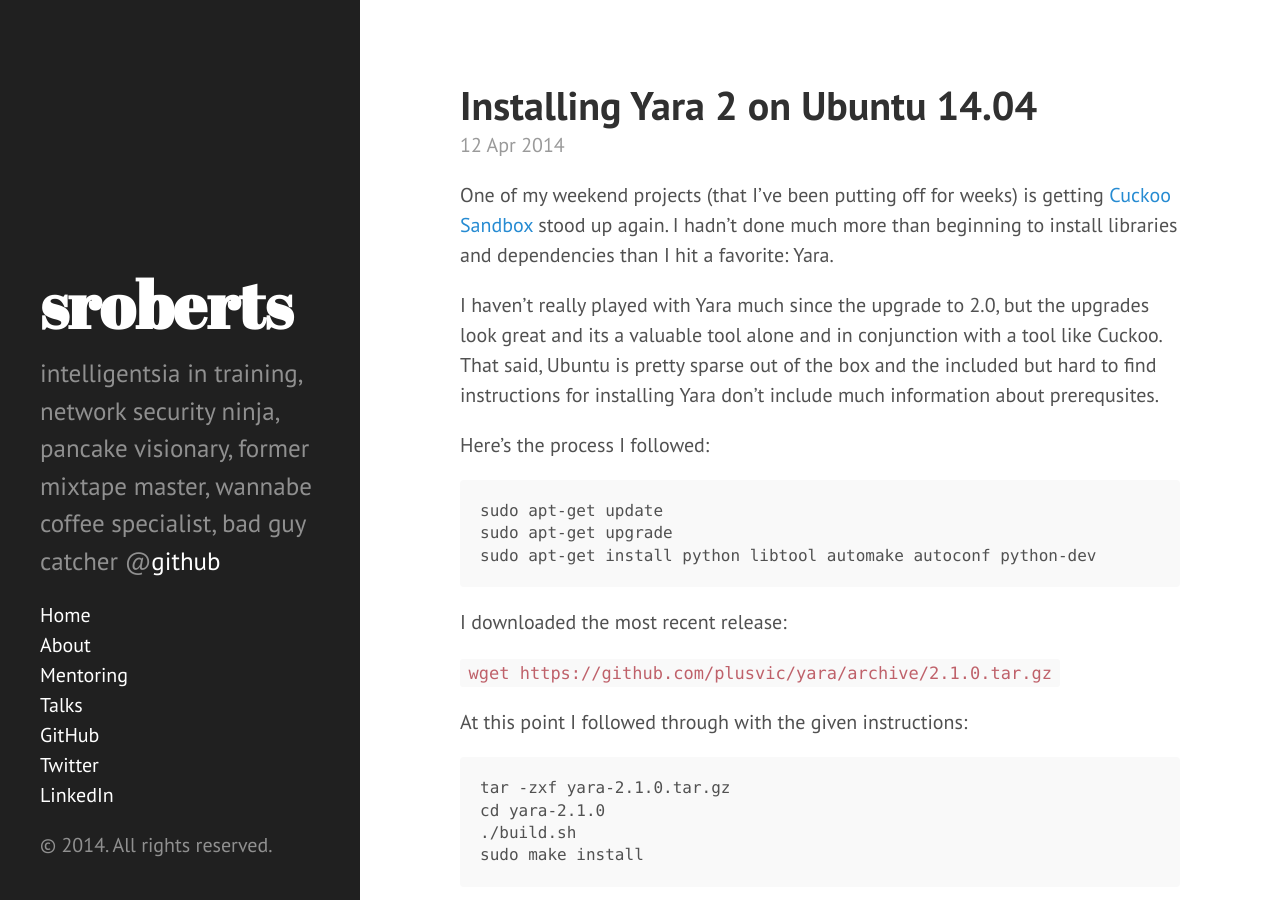
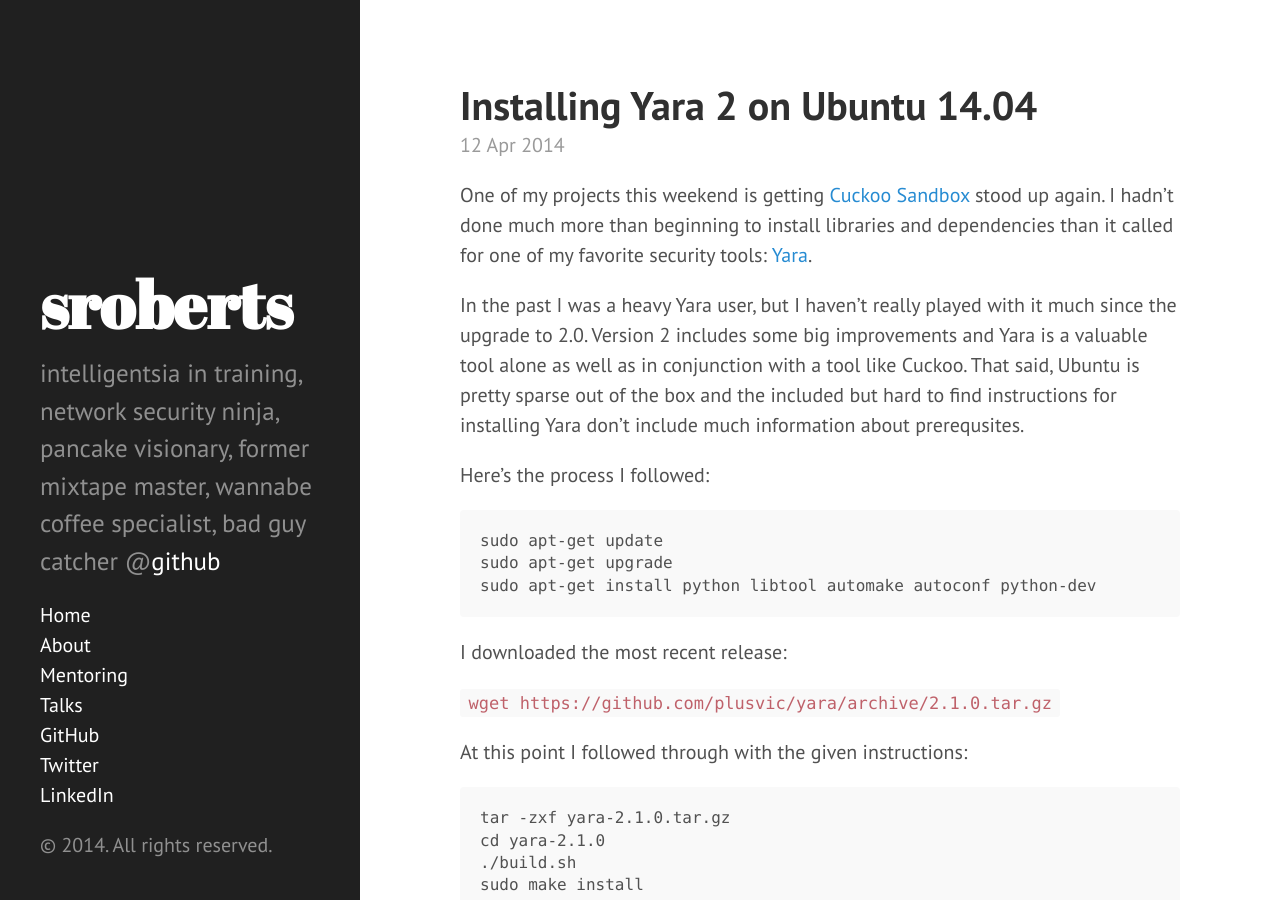
Before and after one commit to sroberts/sroberts.github.io, a Jekyll site: the page built from _posts/2014-04-12-installing-yara2-on-ubuntu.md, in a window 1280 px wide and 900 px high. Built offline with Jekyll 4.4.1, drawn with Linux system fonts in a browser that asks for light colours; Markdown is read by kramdown in place of the engine named in the settings.

Commit message:
added some minor edits

````diff
--- a/_posts/2014-04-12-installing-yara2-on-ubuntu.md
+++ b/_posts/2014-04-12-installing-yara2-on-ubuntu.md
@@ -3,9 +3,9 @@
 title: Installing Yara 2 on Ubuntu 14.04
 ---
 
-One of my weekend projects (that I've been putting off for weeks) is getting [Cuckoo Sandbox](http://cuckoosandbox.org/) stood up again. I hadn't done much more than beginning to install libraries and dependencies than I hit a favorite: Yara.
+One of my projects this weekend is getting [Cuckoo Sandbox](http://cuckoosandbox.org/) stood up again. I hadn't done much more than beginning to install libraries and dependencies than it called for one of my favorite security tools: [Yara](http://plusvic.github.io/yara/).
 
-I haven't really played with Yara much since the upgrade to 2.0, but the upgrades look great and its a valuable tool alone and in conjunction with a tool like Cuckoo. That said, Ubuntu is pretty sparse out of the box and the included but hard to find instructions for installing Yara don't include much information about prerequsites.
+In the past I was a heavy Yara user, but I haven't really played with it much since the upgrade to 2.0. Version 2 includes some big improvements and Yara is a valuable tool alone as well as in conjunction with a tool like Cuckoo. That said, Ubuntu is pretty sparse out of the box and the included but hard to find instructions for installing Yara don't include much information about prerequsites.
 
 Here's the process I followed:
 
@@ -63,6 +63,6 @@
 Report bugs to: <vmalvarez@virustotal.com>
 ```
 
-### For the Mac Users
+## For the Mac Users
 
 If, on the other hand, you're just looking to use Yara on your OSX client and you happen to be a [Homebrew](http://brew.sh/) user (and why wouldn't you be?) then you can just use ```brew install yara```. Handy.
````
